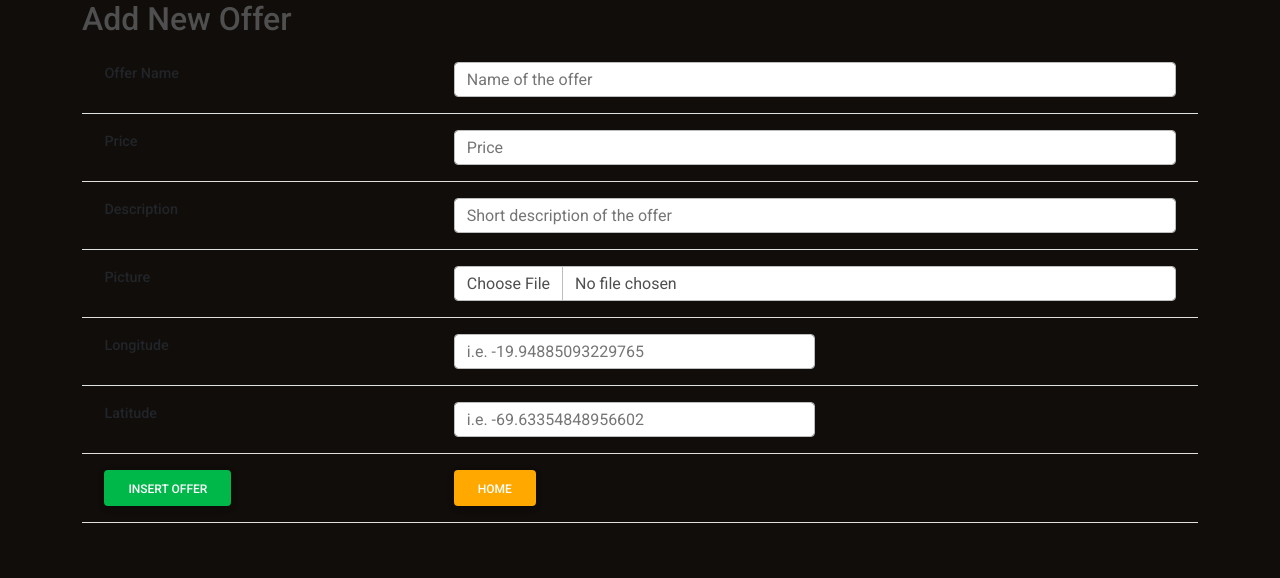
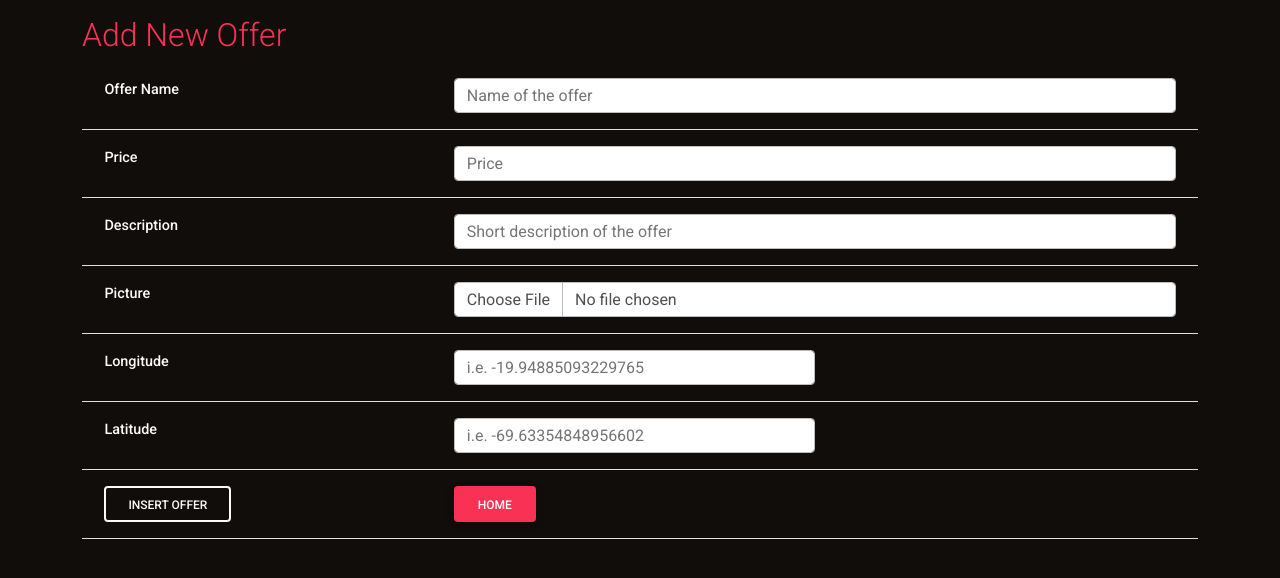
Before and after one commit to nat-oku/CF-CR12-Natalia, a PHP site: page /create.php in a window 1280 px wide. Shown: the top 578 px of the page. Run offline with PHP 8.4, Linux system fonts and the light colour scheme; some libraries are stand-ins or nearby versions.

Commit message:
adding styles to create.php

```diff
--- a/CRUD/create.php
+++ b/CRUD/create.php
@@ -16,11 +16,11 @@
   <title>Add Offer || Mount Everest Travel Agency</title>
 </head>
 <body>
-  <div class="container">
+<div class="container mt-3 mb-3 ">
     <fieldset>
-      <legend class="h2">Add New Offer</legend>
+      <legend class="h2 text-danger fw-light">Add New Offer</legend>
       <form action="actions/a_create.php" method="post" enctype="multipart/form-data">
-        <table class="table">
+        <table class="table text-light">
           <tr>
             <th>Offer Name</th>
             <td><input class='form-control' type="text" name="locationName" placeholder="Name of the offer"></td>
@@ -52,8 +52,8 @@
           </tr>
 
           <tr>
-            <td><button class='btn btn-success' type="submit">Insert offer</button></td>
-            <td><a href="index.php"><button class='btn btn-warning' type= "button">Home</button></a></td>
+            <td><button class='btn btn-outline-light' type="submit">Insert offer</button></td>
+            <td><a href="index.php"><button class='btn btn-danger' type= "button">Home</button></a></td>
           </tr>
         </table>
       </form>
```
